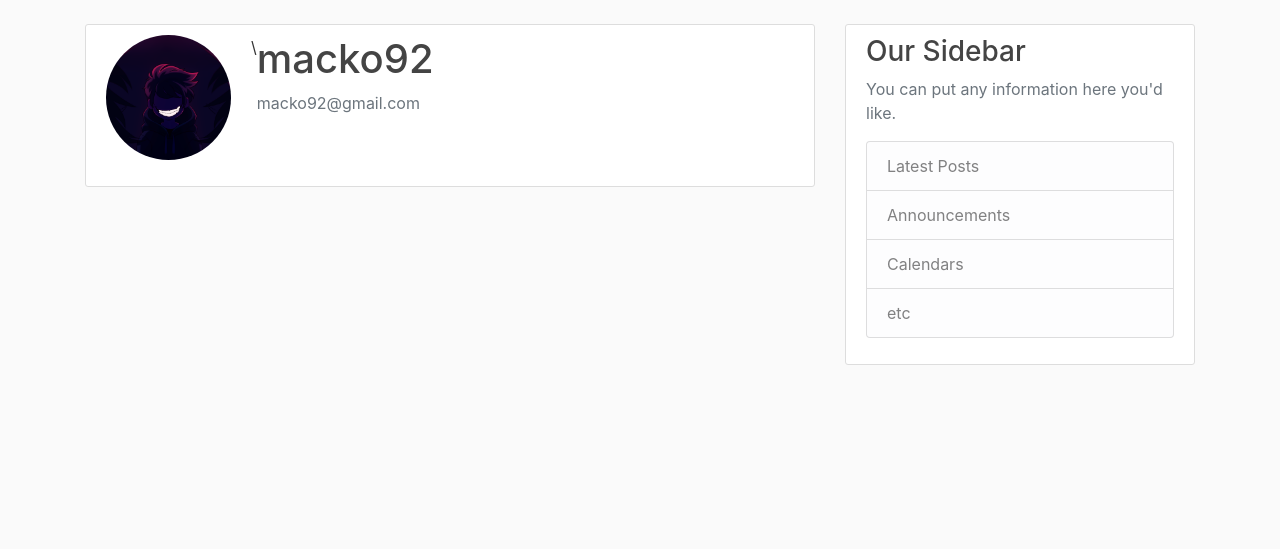
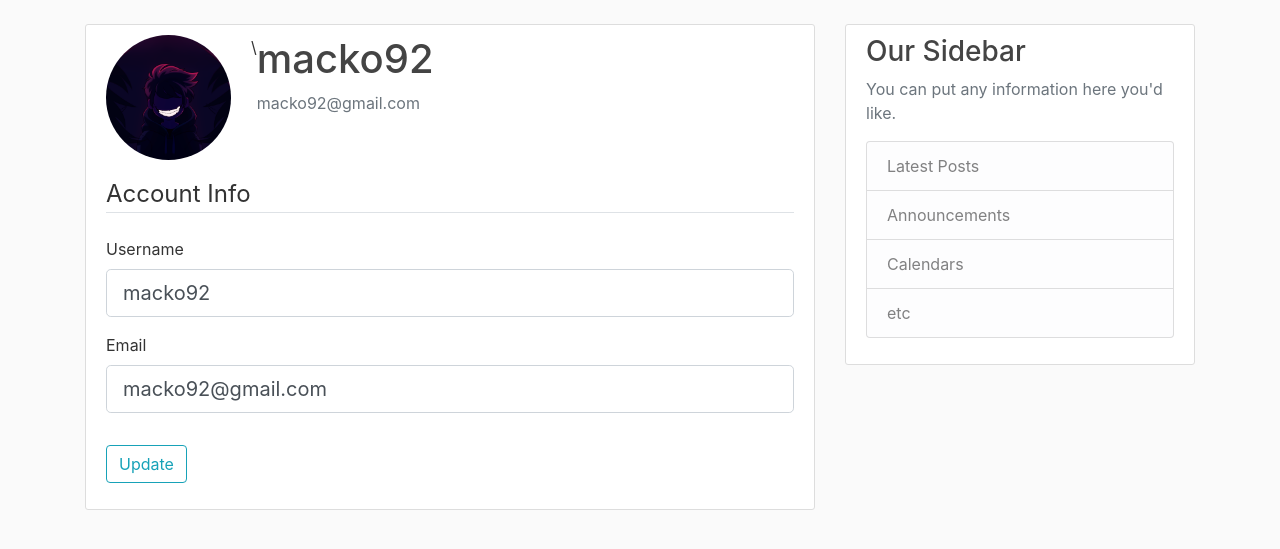
Before and after one commit to macko992/FlaskBlog, a Flask app: page /account in a window 1280 px wide. Shown: the part 56-605 px from the top of the page. Run offline with Flask 2, Linux system fonts and the light colour scheme; a user stored in the database is signed in; some libraries are stand-ins or nearby versions.

Commit message:
Added dasic editing profile user. Added validate to change name/email

```diff
--- a/flaskblog/forms.py
+++ b/flaskblog/forms.py
@@ -1,7 +1,9 @@
 from flask_wtf import FlaskForm
+from flask_login import current_user
 from wtforms import StringField, PasswordField, SubmitField, BooleanField
 from wtforms.validators import DataRequired, Length, Email, EqualTo, ValidationError
 from flaskblog.models import User
+
 
 class RegistrationForm(FlaskForm):
     username = StringField('Username', validators=[DataRequired(), Length(min=5, max=20)])
@@ -26,3 +28,21 @@ class LoginForm(FlaskForm):
     password = PasswordField('Password', validators=[DataRequired()])
     remember = BooleanField('Remember Me')
     submit = SubmitField('Login')
+
+class UpdateAccountForm(FlaskForm):
+    username = StringField('Username', validators=[DataRequired(), Length(min=5, max=20)])
+    email = StringField('Email', validators=[DataRequired(), Email()])
+    submit = SubmitField('Update')
+
+    def validate_username(self, username):
+        if username.data != current_user.username:
+            user = User.query.filter_by(username=username.data).first()
+            if user:
+                raise ValidationError('That username is taken. Please chose a diffrent.')
+
+
+    def validate_email(self, email):
+        if email.data != current_user.email:
+            user = User.query.filter_by(email=email.data).first()
+            if user:
+                raise ValidationError('That email is taken. Please chose a diffrent.')
--- a/flaskblog/routes.py
+++ b/flaskblog/routes.py
@@ -1,6 +1,6 @@
 from flask import render_template, url_for, flash, redirect, request
 from flaskblog import app, db, bcrypt
-from flaskblog.forms import RegistrationForm, LoginForm
+from flaskblog.forms import RegistrationForm, LoginForm, UpdateAccountForm
 from flaskblog.models import User, Post
 from flask_login import login_user, current_user, logout_user, login_required
 
@@ -68,8 +68,19 @@ def logout():
     return redirect(url_for('home'))
 
 
-@app.route('/account')
+@app.route('/account', methods=['GET', 'POST'])
 @login_required
 def account():
+    form = UpdateAccountForm()
+    if form.validate_on_submit():
+        current_user.username = form.username.data
+        current_user.email = form.email.data
+        db.sesion.commit()
+        flash('Yout account has been updated!', 'succes')
+        return redirect(url_for('account'))
+    elif request.method == 'GET':
+        form.username.data = current_user.username
+        form.email.data = current_user.email
+
     image_file = url_for('static', filename='profile_pics/' + current_user.image_file)
-    return render_template('account.html', title='Account', image_file=image_file)
+    return render_template('account.html', title='Account', image_file=image_file, form=form)
--- a/flaskblog/templates/account.html
+++ b/flaskblog/templates/account.html
@@ -9,5 +9,42 @@
         <p class="text-secondary">{{ current_user.email }}</p>
       </div>
     </div>
+
+        <form method="POST" action="">
+            {{ form.hidden_tag() }}
+            <fieldset class="form-group">
+                <legend class="border-bottom mb-4">Account Info</legend>
+                <div class="form-group">
+                    {{ form.username.label(class="form-control-label") }}
+                    {% if form.username.errors %}
+                        {{ form.username(class="form-control form-control-lg is-invalid") }}
+                        <div class="invalid-feedback">
+                            {% for error in form.username.errors %}
+                                <span>{{ error }}</span>
+                            {% endfor %}
+                        </div>
+                    {% else %}
+                        {{ form.username(class="form-control form-control-lg") }}
+                    {% endif %}
+                </div>
+                <div class="form-group">
+                    {{ form.email.label(class="form-control-label") }}
+                    {% if form.email.errors %}
+                        {{ form.email(class="form-control form-control-lg is-invalid") }}
+                        <div class="invalid-feedback">
+                            {% for error in form.email.errors %}
+                                <span>{{ error }}</span>
+                            {% endfor %}
+                        </div>
+                    {% else %}
+                        {{ form.email(class="form-control form-control-lg") }}
+                    {% endif %}
+                </div>
+
+            </fieldset>
+            <div class="form-group">
+                {{ form.submit(class="btn btn-outline-info") }}
+            </div>
+        </form>
   </div>
 {% endblock content %}
```
Also changed, not shown: flaskblog/site.db.
